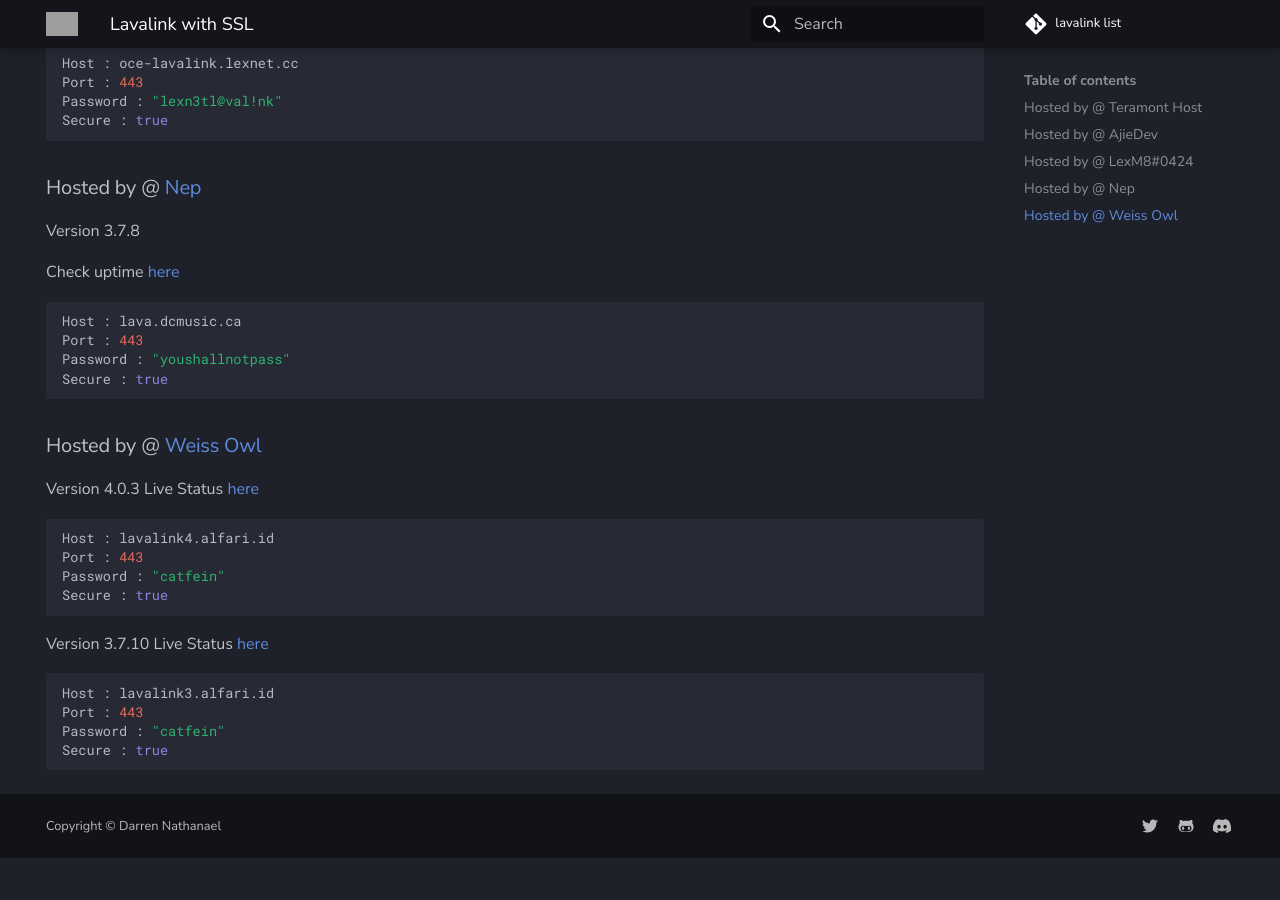
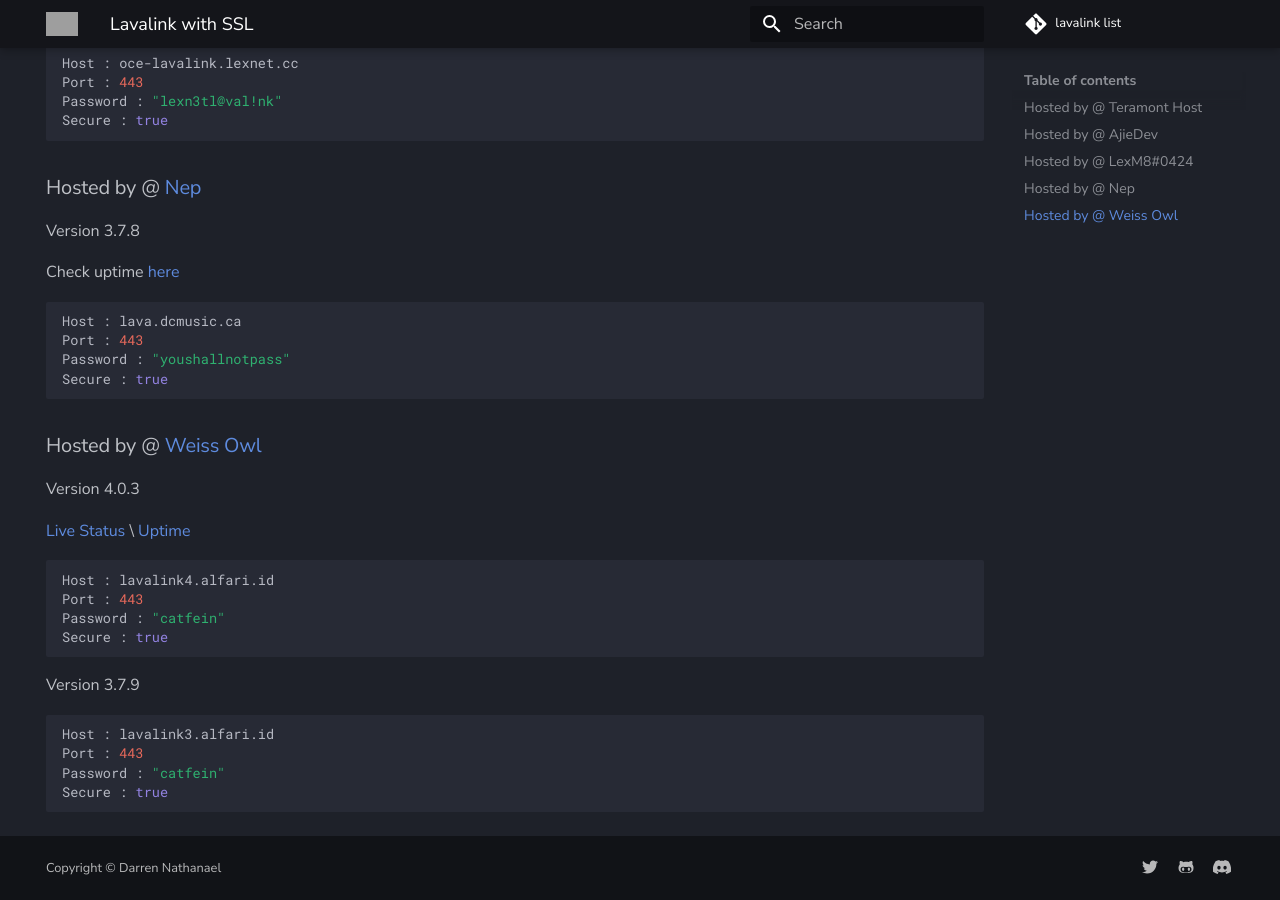
Before and after one commit to DarrenOfficial/lavalink-list, an MkDocs documentation site: the page built from docs/SSL/lavalink-with-ssl.md, in a window 1280 px wide and 900 px high, scrolled down 1616 px. Built offline with MkDocs 1.6.1 and Material for MkDocs 9.7.7, drawn with Linux system fonts in a browser that asks for light colours; comment, search, counter and statistics services are not loaded; before the commit the page ends 2474 px from its top, so only the background shows below that; grey boxes are pictures that could not be loaded.

Commit message:
Update lavalink-with-ssl.md

````diff
--- a/docs/SSL/lavalink-with-ssl.md
+++ b/docs/SSL/lavalink-with-ssl.md
@@ -94,7 +94,8 @@ Secure : true
 
 ### Hosted by @ [Weiss Owl](https://discord.alfari.id)
 Version 4.0.3
-Live Status [here](https://kuma-n-catfein.alfari.id/)
+
+[Live Status](https://kuma-n-catfein.alfari.id/) \ [Uptime](https://kuma.alfari.id/)
 ```bash
 Host : lavalink4.alfari.id
 Port : 443
@@ -102,8 +103,7 @@ Password : "catfein"
 Secure : true
 ```
 
-Version 3.7.10
-Live Status [here](https://kuma-n-catfein.alfari.id/)
+Version 3.7.9
 ```bash
 Host : lavalink3.alfari.id
 Port : 443
````
